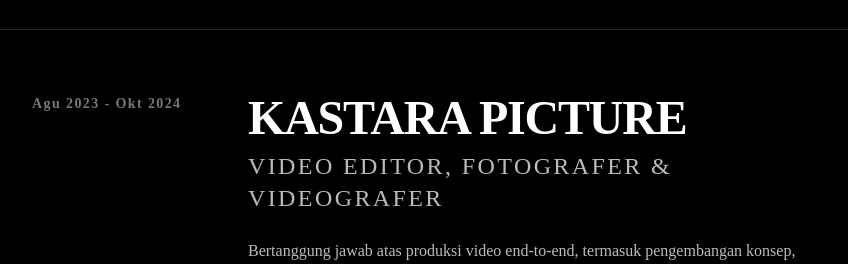
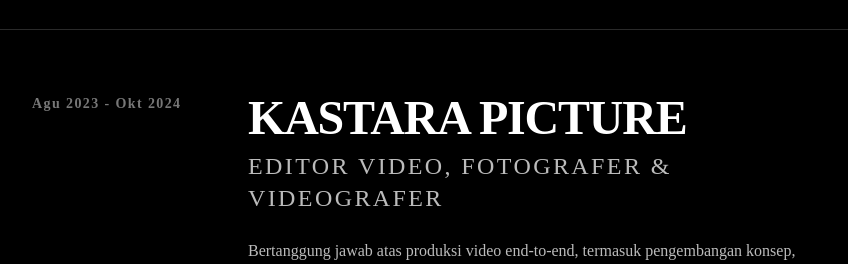
Before and after one commit to ggsradik-alt/Radika-Video-Editor, a Next.js app: page / in a window 1280 px wide. Shown: the part 5932-6196 px from the top of the page, without its empty margins (200-1048 px from the left). Built offline with nearby package versions, Linux system fonts and the light colour scheme.

Commit message:
Update video editor to editor video

```diff
--- a/src/components/sections/Experience.tsx
+++ b/src/components/sections/Experience.tsx
@@ -30,7 +30,7 @@
     {
       id: "03",
       roleEn: "Video Editor, Photographer & Videographer",
-      roleId: "Video Editor, Fotografer & Videografer",
+      roleId: "Editor Video, Fotografer & Videografer",
       company: "Kastara Picture",
       periodEn: "Aug 2023 - Oct 2024",
       periodId: "Agu 2023 - Okt 2024",
```
